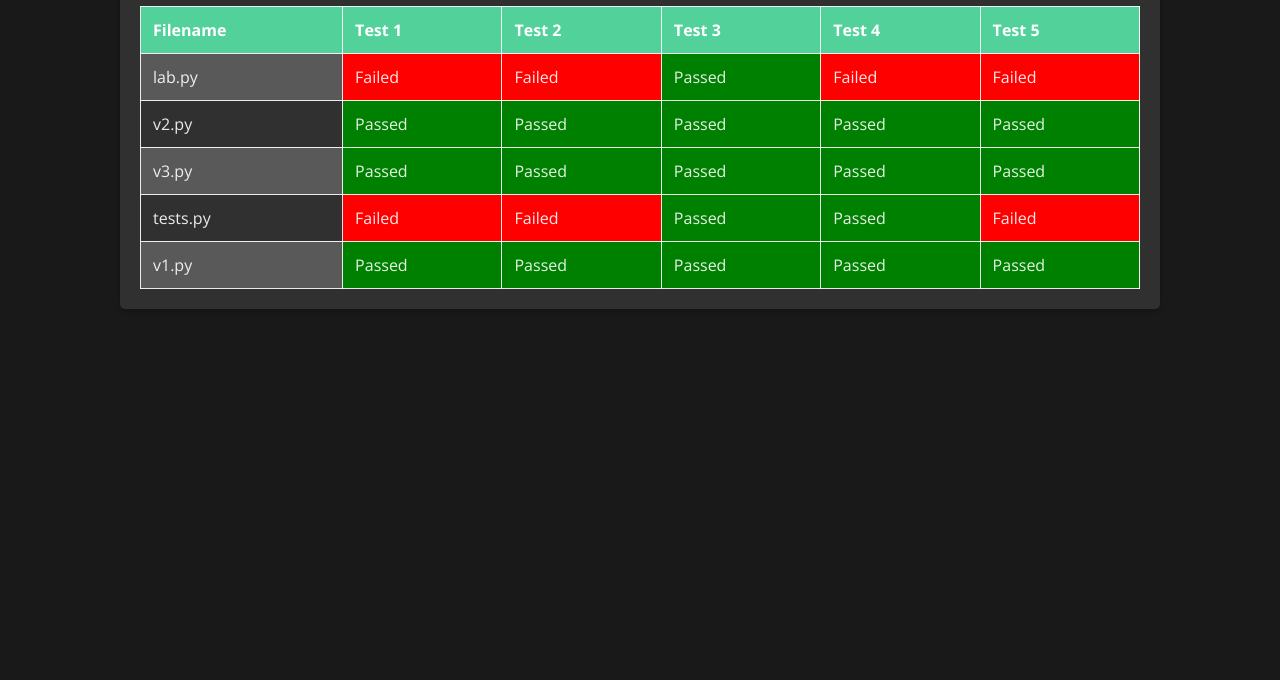
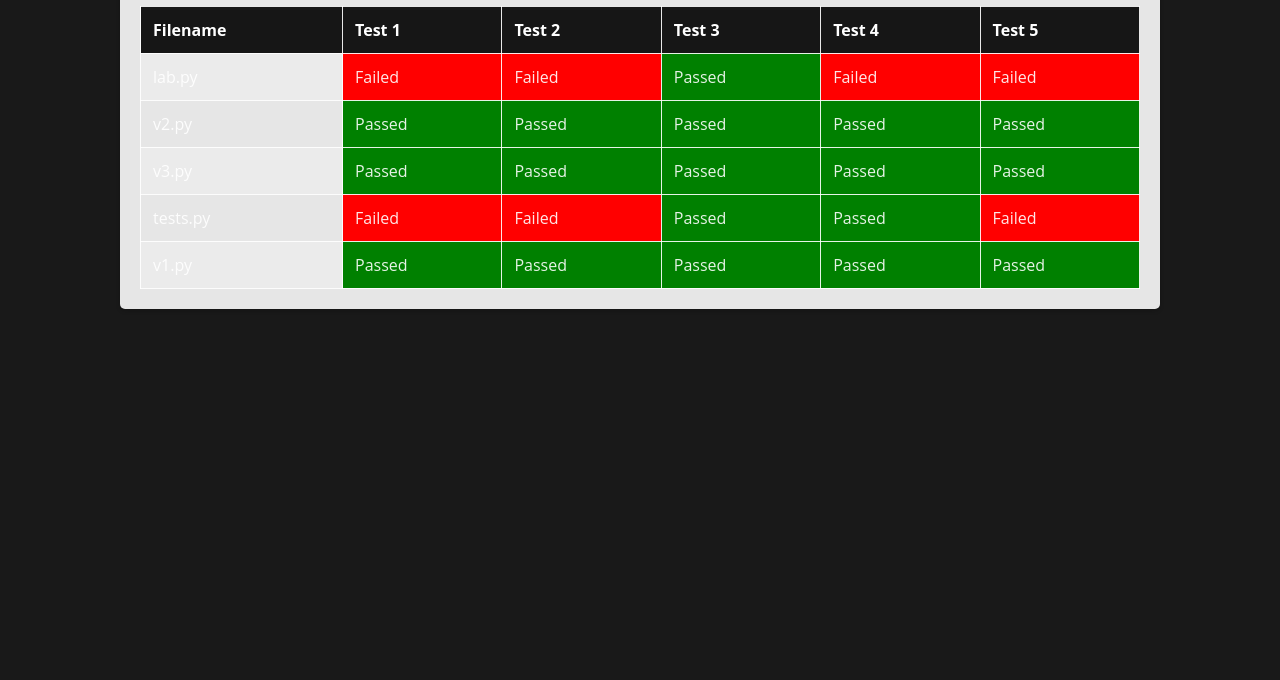
Before and after one commit to rusenaite/dsacritic-fe, a plain HTML site: page index.html in a window 1280 px wide. Shown: the part 120-800 px from the top of the page. Drawn offline with nearby package versions, Linux system fonts and the light colour scheme.

Commit message:
Styles update

```diff
--- a/styles/styles.css
+++ b/styles/styles.css
@@ -1,4 +1,4 @@
-@import url("https://fonts.googleapis.com/css?family=Open+Sans:400,700");
+@import url("https://fonts.googleapis.com/css2?family=Poppins:ital,wght@0,100;0,200;0,300;0,400;0,500;0,600;0,700;0,800;0,900;1,100;1,200;1,300;1,400;1,500;1,600;1,700;1,800;1,900&display=swap");
 body {
   background: rgba(0, 0, 0, 0.9);
   font-family: "Open Sans", sans-serif;
@@ -11,7 +11,7 @@ body {
   max-width: 1000px;
   margin: auto;
   padding: 20px;
-  background: rgba(255, 255, 255, 0.1);
+  background: rgb(230, 230, 230);
   border-radius: 5px;
   box-shadow: 0 2px 4px rgba(0, 0, 0, 0.2);
 }
@@ -27,7 +27,7 @@ body {
   border: 1px solid rgba(255, 255, 255, 0.9);
 }
 .results-table thead {
-  background: rgb(82, 210, 154);
+  background: rgba(0, 0, 0, 0.9);
   color: white;
 }
 .results-table thead th {
```
Also changed, not shown: 1 other file.
